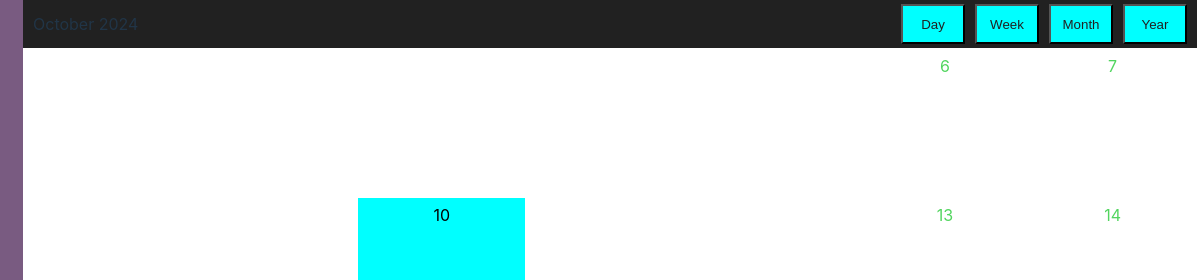
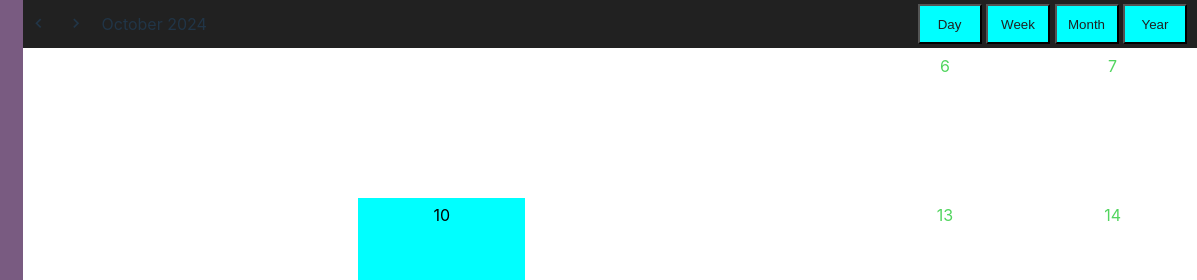
Before and after one commit to CaptMacy/the_date_maker, a website built with Vite: page the_date_maker/index.html in a window 1280 px wide. Shown: the top 280 px of the page, 83-1280 px from the left. Built offline with nearby package versions, Linux system fonts and the light colour scheme; files whose address does not match are found by name.

Commit message:
adding header date display change function

```diff
--- a/the_date_maker/components/header/header.css
+++ b/the_date_maker/components/header/header.css
@@ -13,12 +13,11 @@
 .header {
   height: 100%;
   display: flex;
-    justify-content: space-between;
   align-items: center;
 }
 
 .btn-container {
-    display: flex;
+  margin-left: auto;
   gap: 10px;
   margin-right: 10px;
 }
@@ -29,9 +28,22 @@
   min-width: 4rem;
   cursor: pointer;
   color: #212121;
-
 }
 
-.month-container {
+.date-container {
   margin-left: 10px;
 }
+
+.date-display-nav i {
+  width: 2rem;
+  height: 2rem;
+  text-align: center;
+  line-height: 1.5;
+  font-size: 20px;
+  cursor: pointer;
+  border-radius: 5px;
+}
+
+.date-display-nav i:hover {
+  background-color: #323232;
+}
--- a/the_date_maker/components/header/header.html
+++ b/the_date_maker/components/header/header.html
@@ -8,7 +8,11 @@
 <body>
 
     <div class="header">
-        <div class="month-container">
+        <div class="date-display-nav">
+            <i class='bx bx-chevron-left' id="date-last"></i>
+            <i class='bx bx-chevron-right' id="date-next"></i>
+        </div>
+        <div class="date-container">
             <span id="display-month"></span>
             <span id="display-year"></span>
         </div>
--- a/the_date_maker/components/header/header.js
+++ b/the_date_maker/components/header/header.js
@@ -1,6 +1,7 @@
 import './header.css';
 import { getDisplayMonth } from '/modules/date-helper.js'
 import { getDisplayYear } from '/modules/date-helper.js'
+import { handleDateChange } from '/modules/date-helper.js'
 
 export function loadHeader() {
     return fetch('components/header/header.html')
@@ -15,13 +16,17 @@ export function loadHeader() {
 const buildHeader = async() => {
     await loadHeader();
 
-    const header = document.querySelector('.header')
+    // const header = document.querySelector('.header')
 
     const displayMonth = document.getElementById('display-month')
     const displayYear = document.getElementById('display-year')
     displayMonth.innerHTML = getDisplayMonth();
     displayYear.innerHTML = getDisplayYear();
 
+    const dateLast = document.getElementById('date-last')
+    const dateNext = document.getElementById('date-next')
+    dateLast.addEventListener('click', (event) => handleDateChange(event));
+    dateNext.addEventListener('click', (event) => handleDateChange(event));
 }
 
 buildHeader();
--- a/the_date_maker/modules/date-helper.js
+++ b/the_date_maker/modules/date-helper.js
@@ -4,6 +4,7 @@ export { currentDay }
 export { currentHour }
 export { getDisplayMonth }
 export { getDisplayYear }
+export { handleDateChange }
 
 const isWeekend = (day) => day % 7 == 6 || day % 7 == 0;
 
@@ -34,3 +35,12 @@ const getDisplayYear = () => {
         year: 'numeric',
     }).format(date)
 }
+
+const handleDateChange = (event) => {
+    if(event.target.id == 'date-last') {
+        console.log(event.target.id);
+
+    }
+    else console.log(event.target.id);
+
+}
```
Lines whose indentation alone changed are shown as unchanged.
